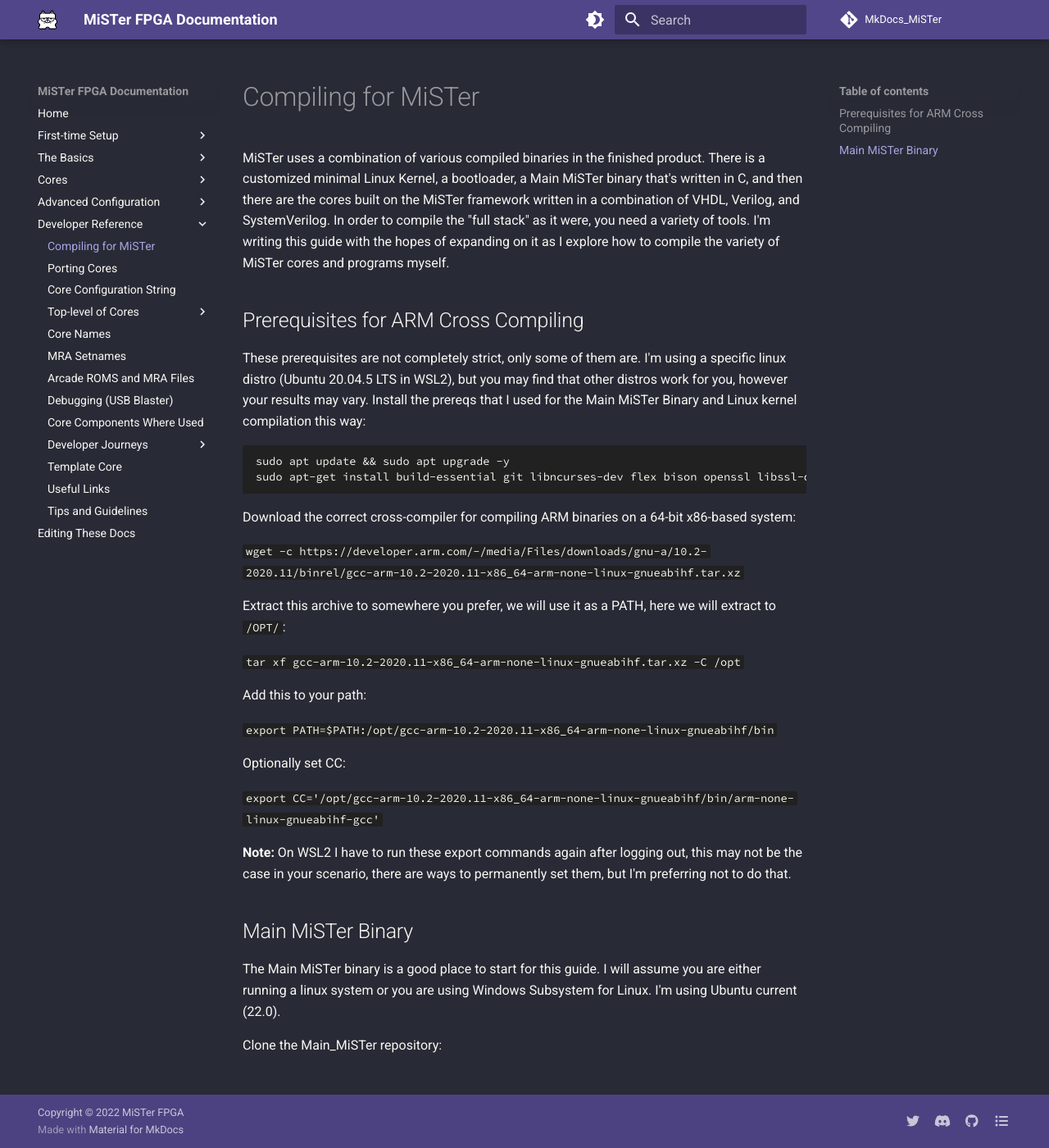
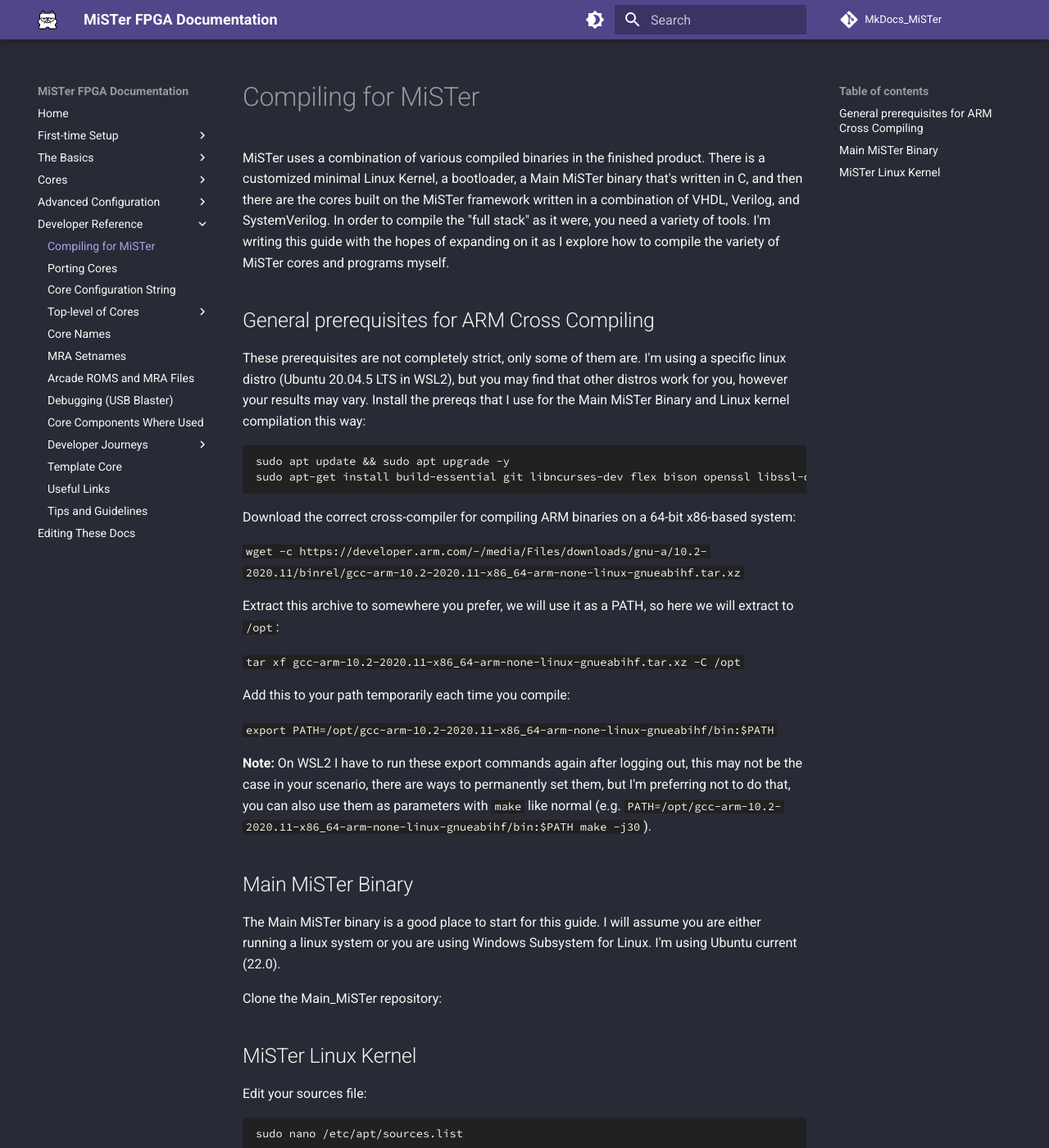
Before and after one commit to MiSTer-devel/MkDocs_MiSTer, an MkDocs documentation site: the page built from docs/developer/mistercompile.md, in a window 1280 px wide and 1400 px high. Shown: the whole window at 82% size. Built offline with MkDocs 1.6.1 and Material for MkDocs 9.7.7, drawn with Linux system fonts in a browser that asks for light colours; comment, search, counter and statistics services are not loaded; some of the changed text lies outside the part shown.

Commit message:
some corrections to WIP cross-compilation guide

````diff
--- a/docs/developer/mistercompile.md
+++ b/docs/developer/mistercompile.md
@@ -1,8 +1,8 @@
 MiSTer uses a combination of various compiled binaries in the finished product. There is a customized minimal Linux Kernel, a bootloader, a Main MiSTer binary that's written in C, and then there are the cores built on the MiSTer framework written in a combination of VHDL, Verilog, and SystemVerilog. In order to compile the "full stack" as it were, you need a variety of tools. I'm writing this guide with the hopes of expanding on it as I explore how to compile the variety of MiSTer cores and programs myself.
 
-## Prerequisites for ARM Cross Compiling
+## General prerequisites for ARM Cross Compiling
 
-These prerequisites are not completely strict, only some of them are. I'm using a specific linux distro (Ubuntu 20.04.5 LTS in WSL2), but you may find that other distros work for you, however your results may vary. Install the prereqs that I used for the Main MiSTer Binary and Linux kernel compilation this way:
+These prerequisites are not completely strict, only some of them are. I'm using a specific linux distro (Ubuntu 20.04.5 LTS in WSL2), but you may find that other distros work for you, however your results may vary. Install the prereqs that I use for the Main MiSTer Binary and Linux kernel compilation this way:
 
 ```
 sudo apt update && sudo apt upgrade -y
@@ -13,22 +13,35 @@
 
 `wget -c https://developer.arm.com/-/media/Files/downloads/gnu-a/10.2-2020.11/binrel/gcc-arm-10.2-2020.11-x86_64-arm-none-linux-gnueabihf.tar.xz`
 
-Extract this archive to somewhere you prefer, we will use it as a PATH, here we will extract to `/OPT/`:
+Extract this archive to somewhere you prefer, we will use it as a PATH, so here we will extract to `/opt`:
 
 `tar xf gcc-arm-10.2-2020.11-x86_64-arm-none-linux-gnueabihf.tar.xz -C /opt`
 
-Add this to your path:
+Add this to your path temporarily each time you compile:
 
-`export PATH=$PATH:/opt/gcc-arm-10.2-2020.11-x86_64-arm-none-linux-gnueabihf/bin`
+`export PATH=/opt/gcc-arm-10.2-2020.11-x86_64-arm-none-linux-gnueabihf/bin:$PATH`
 
-Optionally set CC:
-
-`export CC='/opt/gcc-arm-10.2-2020.11-x86_64-arm-none-linux-gnueabihf/bin/arm-none-linux-gnueabihf-gcc'`
-
-**Note:** On WSL2 I have to run these export commands again after logging out, this may not be the case in your scenario, there are ways to permanently set them, but I'm preferring not to do that.
+**Note:** On WSL2 I have to run these export commands again after logging out, this may not be the case in your scenario, there are ways to permanently set them, but I'm preferring not to do that, you can also use them as parameters with `make` like normal (e.g. `PATH=/opt/gcc-arm-10.2-2020.11-x86_64-arm-none-linux-gnueabihf/bin:$PATH make -j30`).
 
 ## Main MiSTer Binary
 
 The Main MiSTer binary is a good place to start for this guide. I will assume you are either running a linux system or you are using Windows Subsystem for Linux. I'm using Ubuntu current (22.0).
 
 Clone the Main_MiSTer repository:
+
+## MiSTer Linux Kernel
+
+Edit your sources file:
+
+```
+sudo nano /etc/apt/sources.list
+```
+
+Uncomment all of the lines which start with `deb-src` and then run the following:
+
+```
+sudo apt-get update
+sudo apt-get build-dep linux
+```
+
+to be continued...
````
